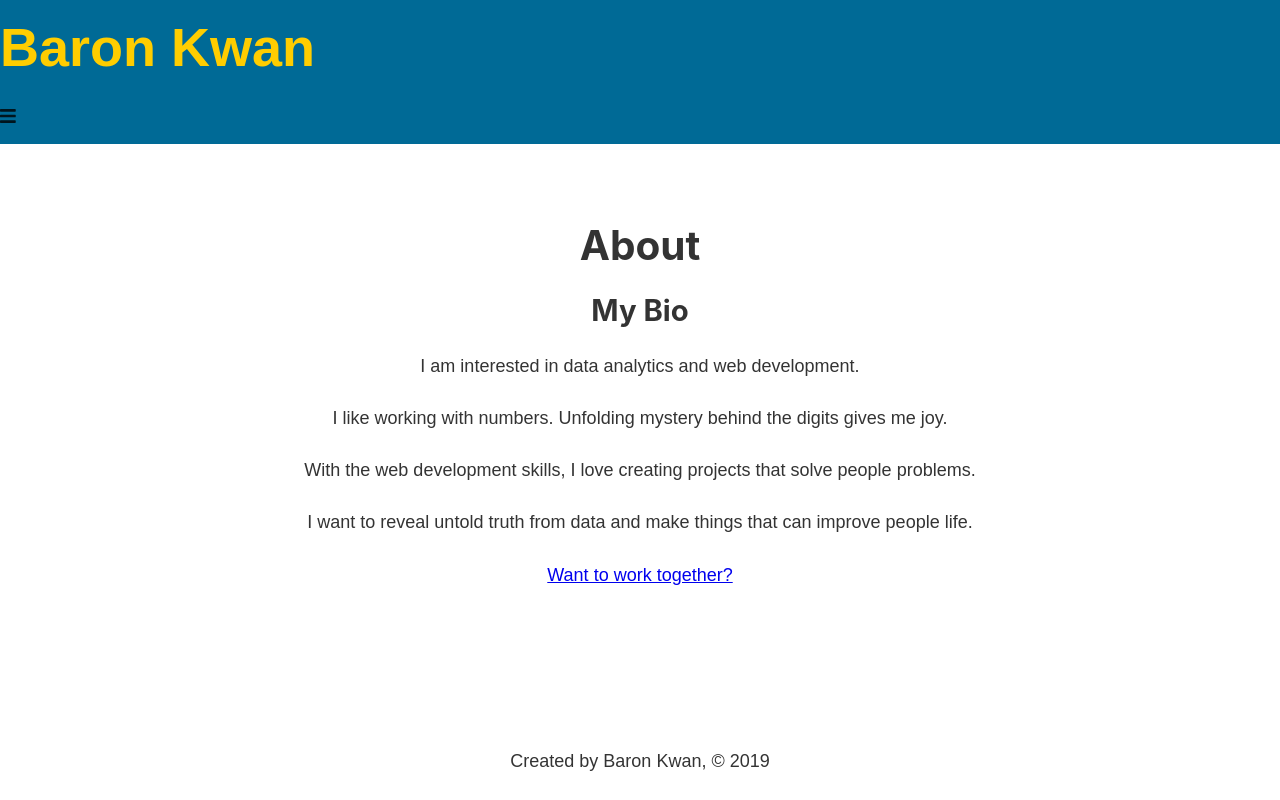
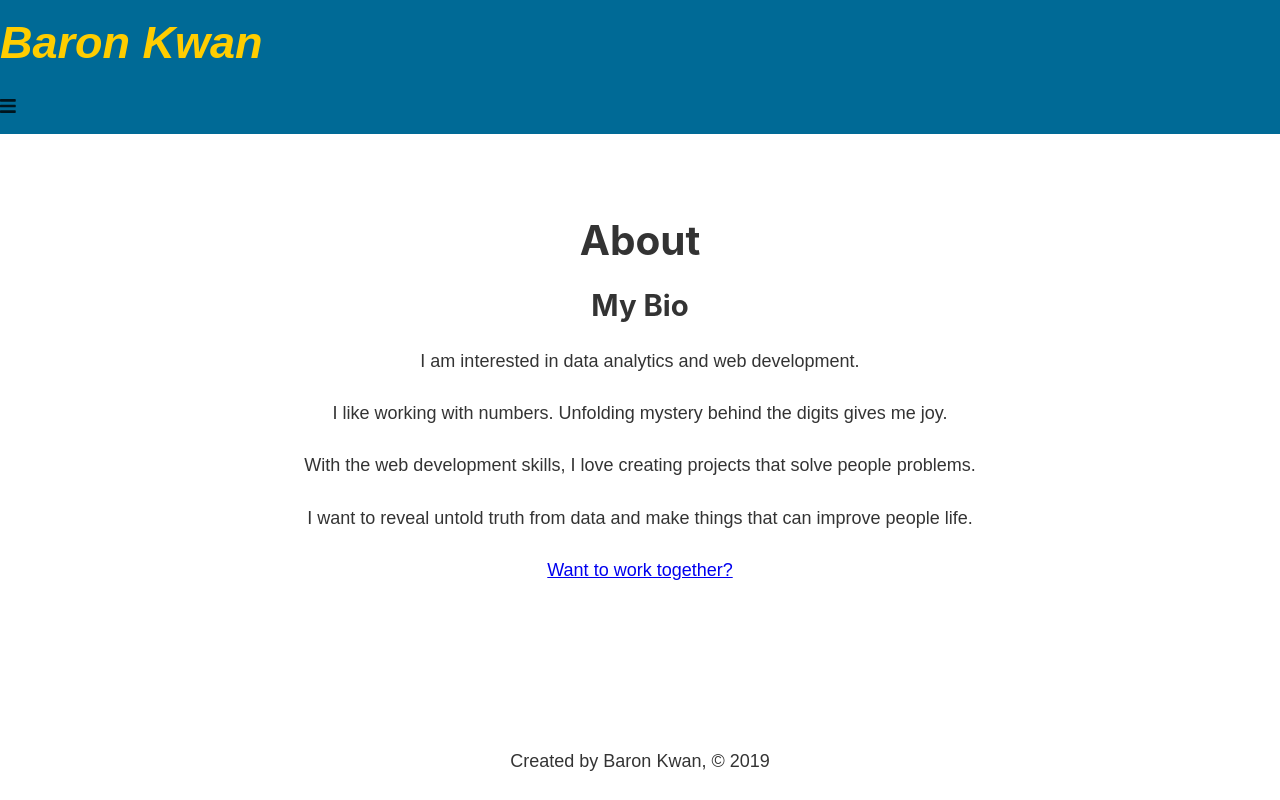
Before and after one commit to baronkwan/baronkwan2.github.io, a Gatsby site: page /about in a window 1280 px wide. Built offline with nearby package versions, Linux system fonts and the light colour scheme; Gatsby itself is replaced by a stand-in of ours.

Commit message:
Change font size, style and weight

```diff
--- a/src/components/header.module.scss
+++ b/src/components/header.module.scss
@@ -18,6 +18,8 @@
 .title {
   font-family: "Ubuntu", sans-serif;
   color: #ffcd00;
-  font-size: 3rem;
+  font-size: 2.5rem;
+  font-weight: 700;
+  font-style: italic;
   text-decoration: none;
 }
```
